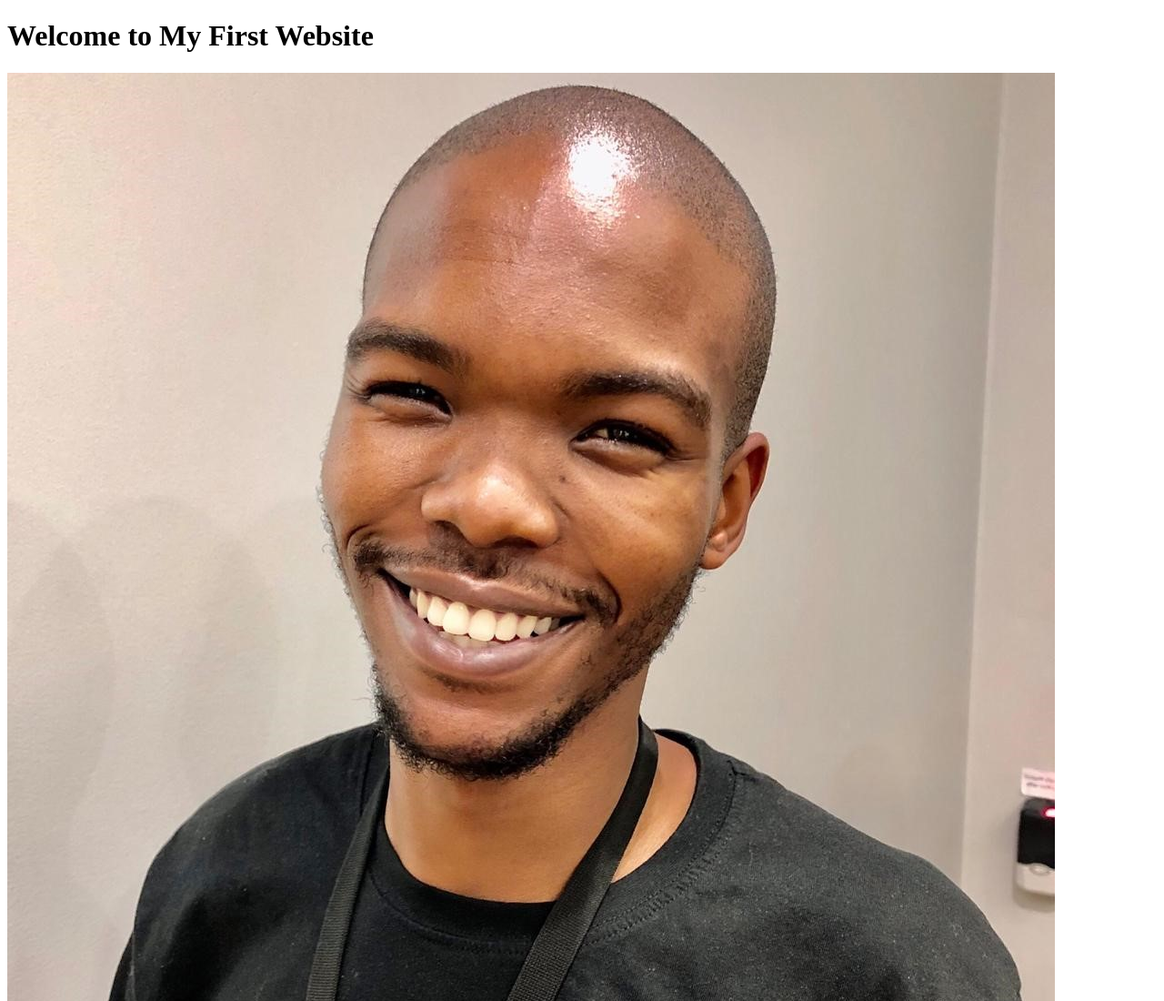
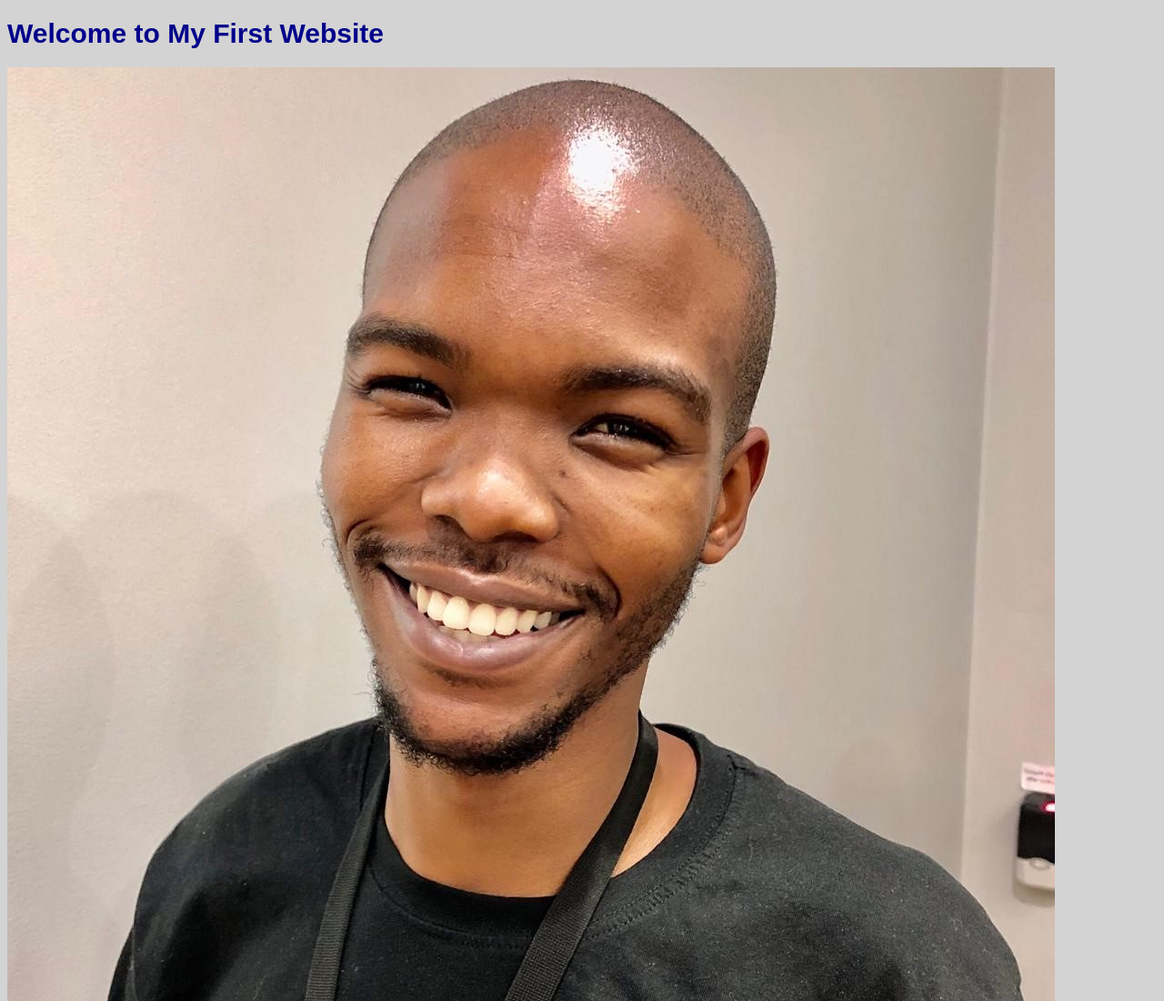
Before and after one commit to MlondoloziNani/My-First_Website, a plain HTML site: page index.html in a window 1280 px wide. Shown: the top 1100 px of the page at 91% size. Drawn offline with Linux system fonts and the light colour scheme.

Commit message:
style commit

```diff
--- a/index.html
+++ b/index.html
@@ -3,6 +3,7 @@
 <head>
   <meta charset="UTF-8">
   <title>My First Website</title>
+  <link rel="stylesheet" href="styles.css">
 </head>
 <body>
   <h1>Welcome to My First Website</h1>
--- /dev/null
+++ b/styles.css
@@ -0,0 +1,17 @@
+/* Set the background color of the entire HTML page */
+body {
+  background-color: lightgray;
+}
+
+/* Change the color of the text */
+body {
+  color: navy;
+}
+
+/* Style the h1 elements */
+h1 {
+  font-size: 30px;
+  font-family: Arial, sans-serif;
+  font-weight: bold;
+  color: darkblue;
+}
```
